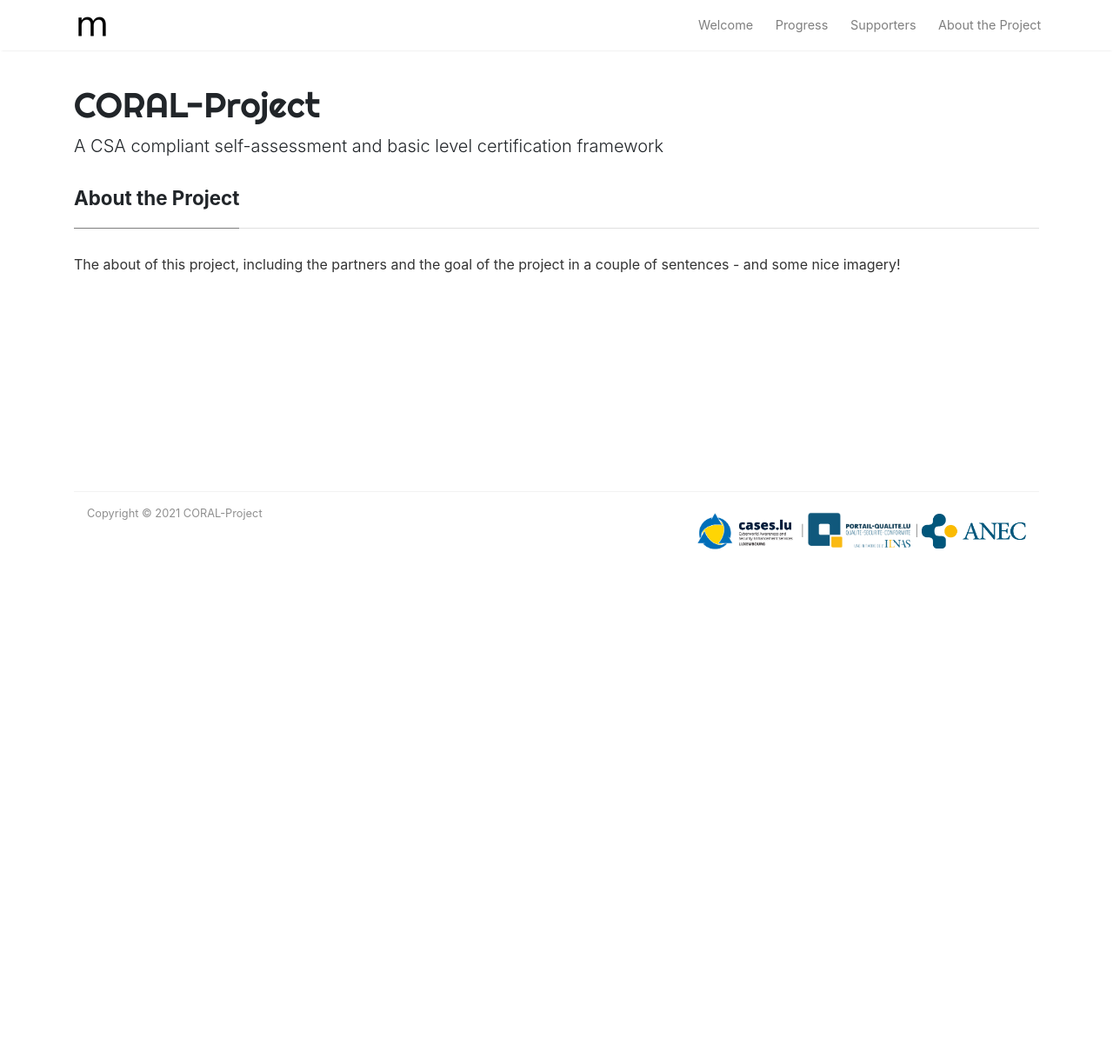
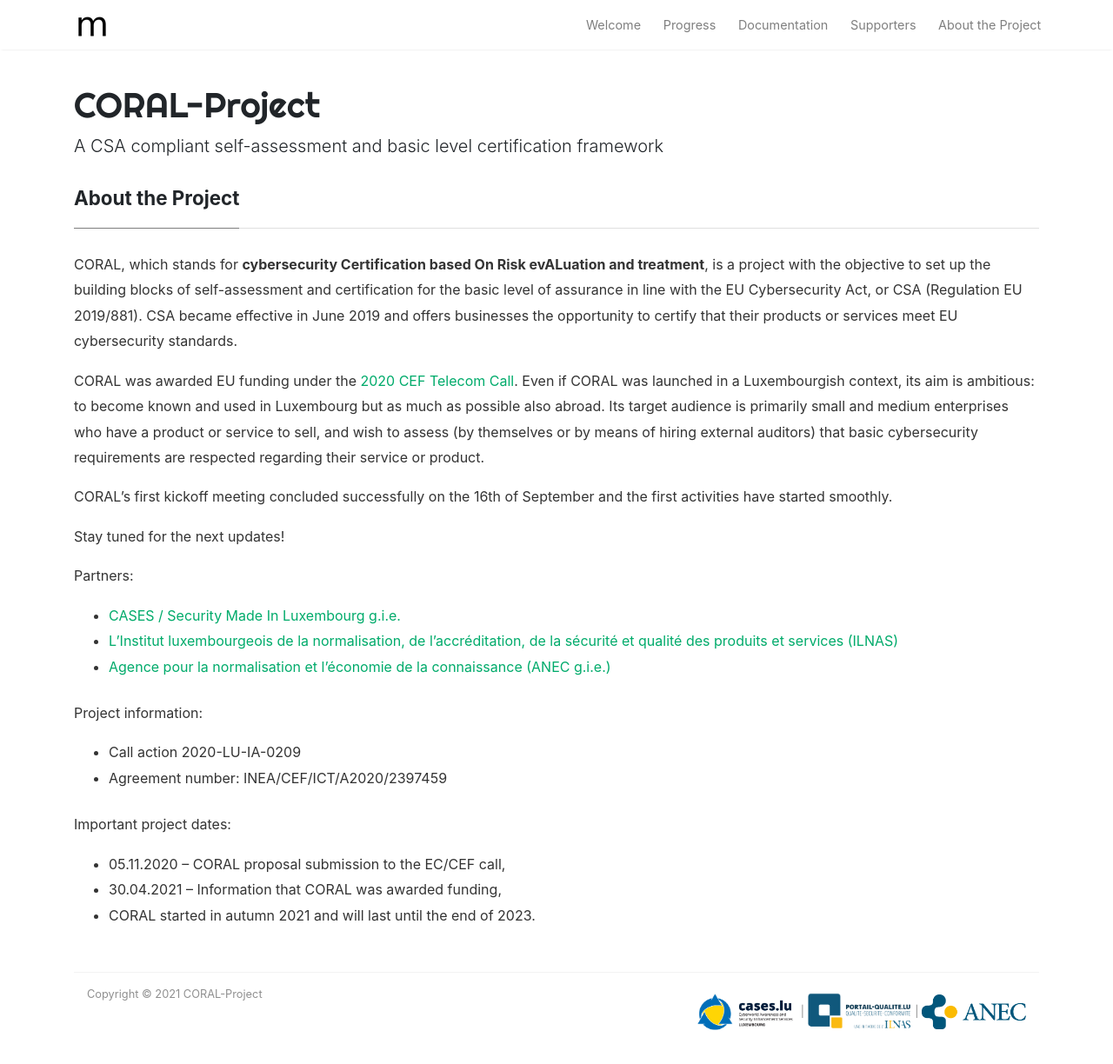
Before and after one commit to NC3-LU/coral-project, a Jekyll site: the page built from about.md, in a window 1280 px wide and 1268 px high. Shown: the top 1224 px of the window at 87% size. Built offline with Jekyll 4.4.1, drawn with Linux system fonts in a browser that asks for light colours; nearby versions of some CDN libraries.

Commit message:
added documentation placeholder and about project content

```diff
--- a/_config.yml
+++ b/_config.yml
@@ -13,7 +13,7 @@ authors:
     name: Gabriela Gheorghe
     display_name: Gabriela G.
     avatar: 'assets/images/avatar.png'
-    email:
+    email: info@coral-project.org
     web: https://www.cases.lu
     twitter: https://twitter.com/cases_lu
     description: "Project Manager"
@@ -21,7 +21,7 @@ authors:
     name: Fabien Mathey
     display_name: Fabien M.
     avatar: 'assets/images/avatar.png'
-    email:
+    email: info@coral-project.org
     web: https://www.cases.lu
     twitter: https://twitter.com/cases_lu
     description: "Project Assistant"
--- a/_layouts/default.html
+++ b/_layouts/default.html
@@ -61,6 +61,10 @@
 
                 <li class="nav-item">
                 <a class="nav-link" href="{{ site.baseurl }}/blog/">Progress</a>
+                </li>
+
+                <li class="nav-item">
+                <a class="nav-link" href="{{ site.baseurl }}/docs/">Documentation</a>
                 </li>
 
                 <li class="nav-item">
--- a/about.md
+++ b/about.md
@@ -4,4 +4,27 @@ title: About the Project
 permalink: /about/
 ---
 
-The about of this project, including the partners and the goal of the project in a couple of sentences - and some nice imagery!
+CORAL, which stands for **cybersecurity Certification based On Risk evALuation and treatment**, is a project with the objective to set up the building blocks of self-assessment and certification for the basic level of assurance in line with the EU Cybersecurity Act, or CSA (Regulation EU 2019/881). CSA became effective in June 2019 and offers businesses the opportunity to certify that their products or services meet EU cybersecurity standards.
+
+CORAL was awarded EU funding under the [2020 CEF Telecom Call](https://ec.europa.eu/inea/en/connecting-europe-facility/cef-telecom/apply-funding/2020-cybersecurity). Even if CORAL was launched in a Luxembourgish context, its aim is ambitious: to become known and used in Luxembourg but as much as possible also abroad. Its target audience is primarily small and medium enterprises who have a product or service to sell, and wish to assess (by themselves or by means of hiring external auditors) that basic cybersecurity requirements are respected regarding their service or product.
+
+CORAL’s first kickoff meeting concluded successfully on the 16th of September and the first activities have started smoothly.
+
+Stay tuned for the next updates!
+
+Partners:
+
+* [CASES / Security Made In Luxembourg g.i.e.](https://www.cases.lu)
+* [L'Institut luxembourgeois de la normalisation, de l'accréditation, de la sécurité et qualité des produits et services (ILNAS)]()
+* [Agence pour la normalisation et l'économie de la connaissance (ANEC g.i.e.)]()
+
+Project information:
+
+* Call action 2020-LU-IA-0209
+* Agreement number: INEA/CEF/ICT/A2020/2397459
+
+Important project dates:
+
+* 05.11.2020 – CORAL proposal submission to the EC/CEF call,
+* 30.04.2021 – Information that CORAL was awarded funding,
+* CORAL started in autumn 2021 and will last until the end of 2023.
```
Also changed, not shown: documentation.md (added, +7 -0 lines).
